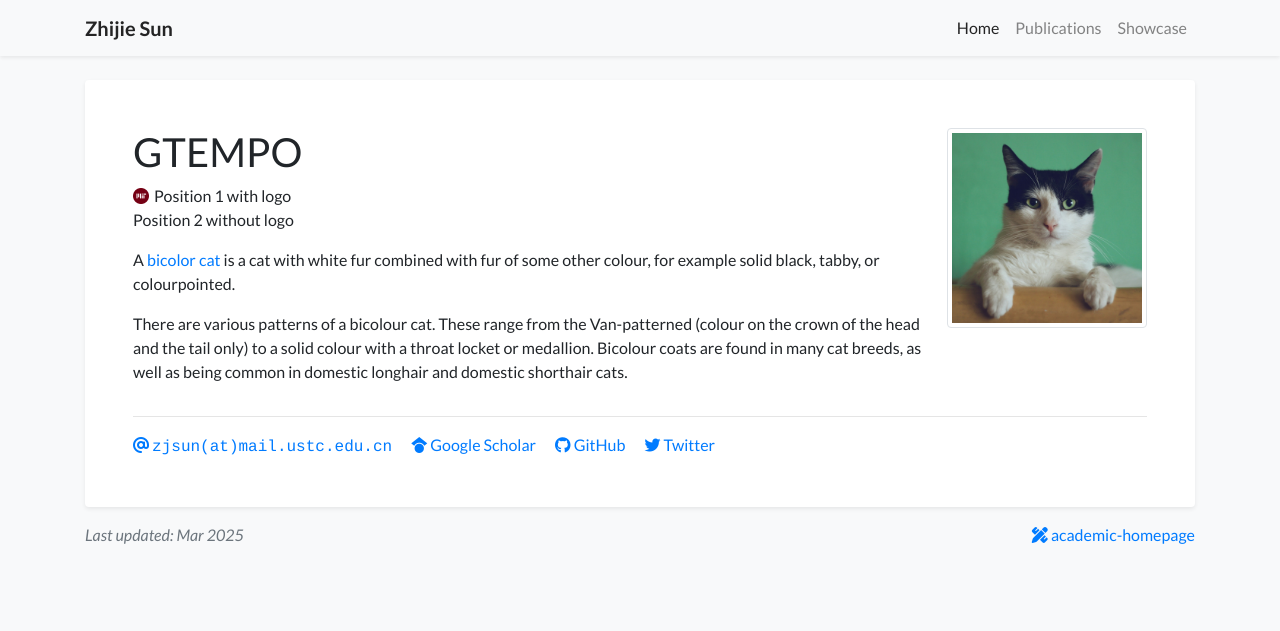
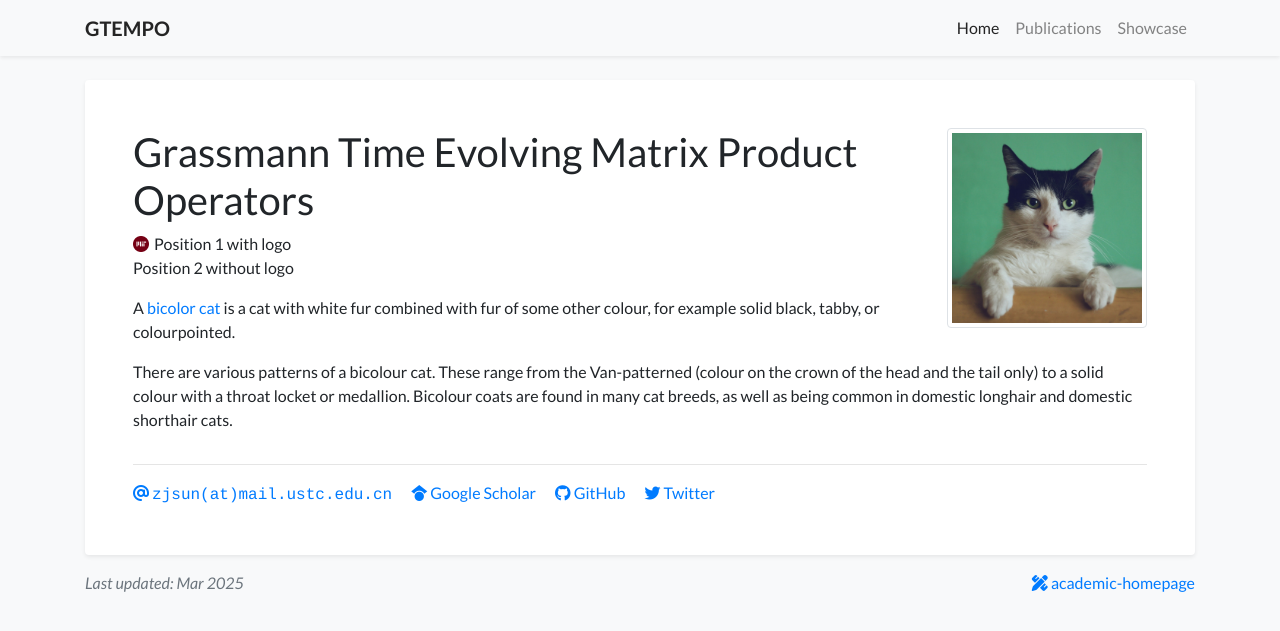
Before and after one commit to sunnowrun/sunnowrun.github.io, a Jekyll site: the page built from index.html, in a window 1280 px wide. Shown: the top 631 px of the page. Built offline with Jekyll 4.4.1, drawn with Linux system fonts in a browser that asks for light colours; nearby versions of some CDN libraries; a style sheet for code colours, icons or effects is not loaded.

Commit message:
Update profile.yml

```diff
--- a/_data/profile.yml
+++ b/_data/profile.yml
@@ -1,6 +1,6 @@
-primary_name: "GTEMPO"
+primary_name: "Grassmann Time Evolving Matrix Product Operators"
 secondary_name: ""
-navbar_name: "Zhijie Sun"
+navbar_name: "GTEMPO"
 
 positions:
 - logo: /assets/images/badges/MIT_Social_circle.png  # Logo is optional
```
